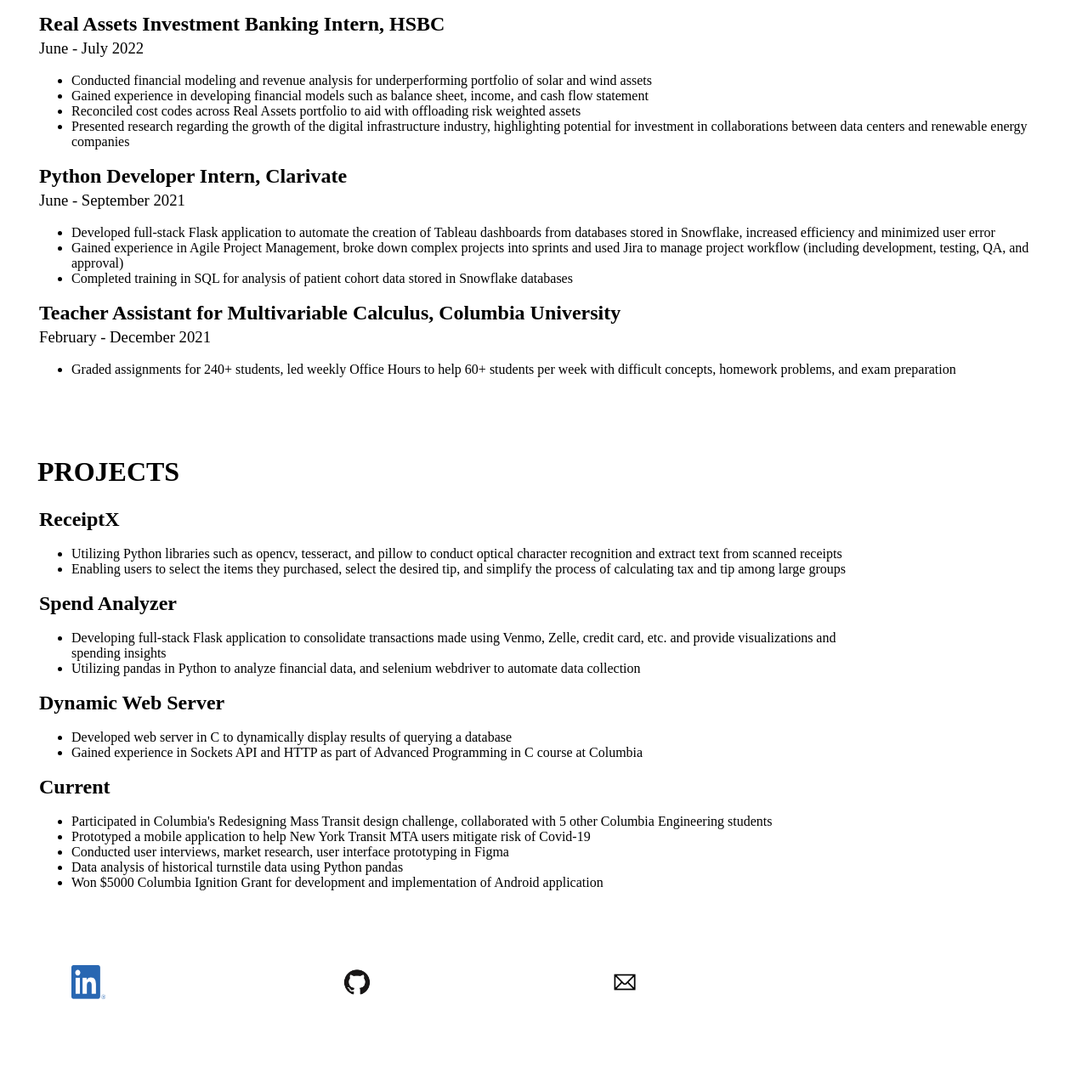
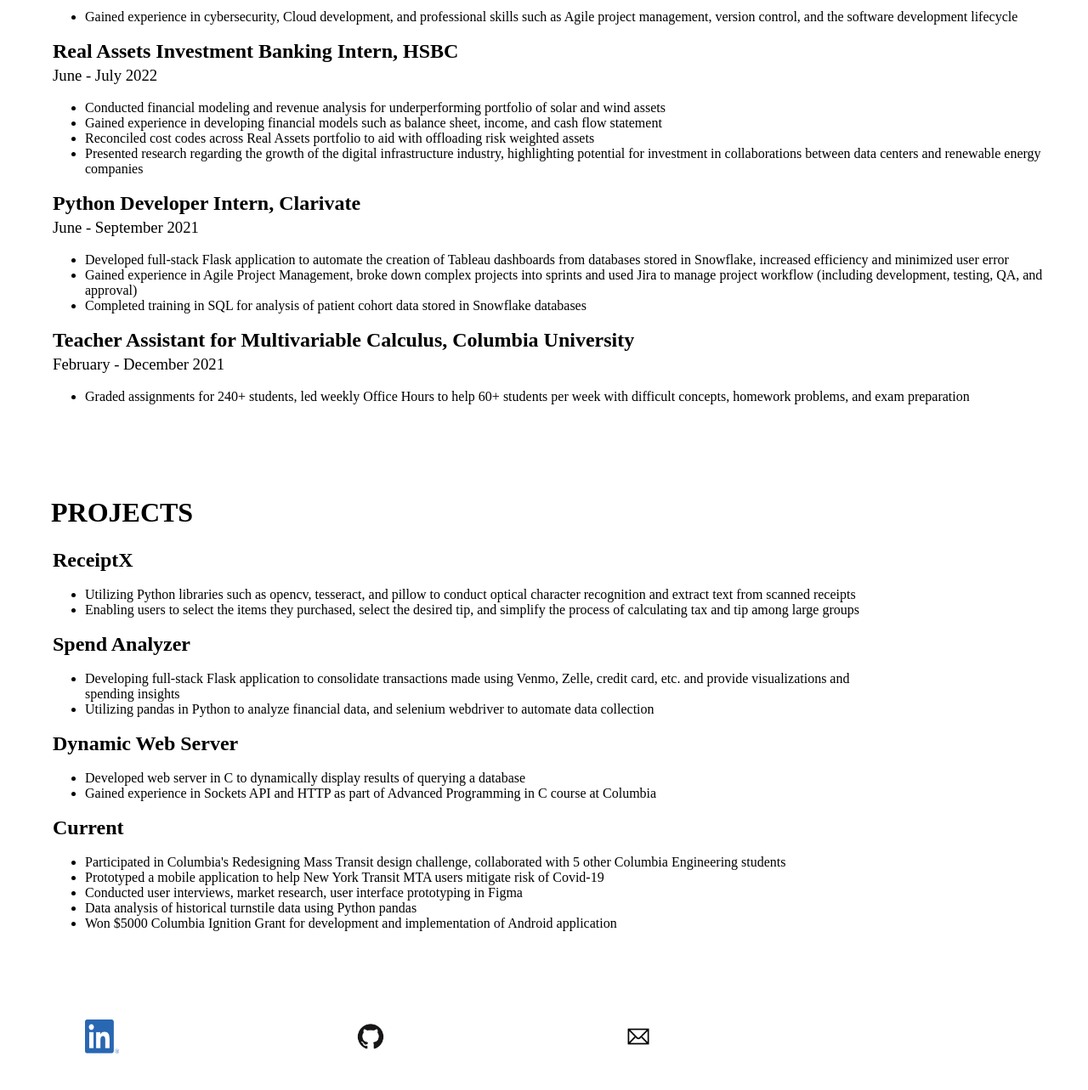
Before and after one commit to ananyagandhi/ananyagandhi.github.io, a plain HTML site: page index.html in a window 1280 px wide. Shown: the part 630-1913 px from the top of the page at 85% size. Before the commit the page ends 1862 px from the top, so only its background shows below. Drawn offline with Linux system fonts and the light colour scheme.

Commit message:
changing css

```diff
--- a/css/style.css
+++ b/css/style.css
@@ -36,7 +36,7 @@
 
 
 .about {
-    margin:1em;
+    margin:2em;
     width: 100%;
     display: flex;
     flex-wrap: wrap;
@@ -75,15 +75,9 @@
 
 }
 
-.contact-links {
-    columns: 3;
-    -webkit-columns: 3;
-    -moz-columns: 3;
-    list-style-type: none;
-}
 
 .experience {
-    margin:1em;
+    margin:2em;
     justify-content: center;
     width: 100%;
     padding-top: 20px;
@@ -93,7 +87,7 @@
 }
 
 .projects {
-    margin:1em;
+    margin:2em;
     float: center;
     width: 80%;
     padding-top: 20px;
@@ -103,13 +97,20 @@
 }
 
 .contact {
-    margin:1em;
+    margin:2em;
     float: center;
     width: 80%;
     padding-top: 20px;
     padding-bottom: 20px;
     padding-left: 20px;
     padding-right: 20px;
+}
+
+.contact-links {
+    columns: 3;
+    -webkit-columns: 3;
+    -moz-columns: 3;
+    list-style-type: none;
 }
 
 h2 {
```
